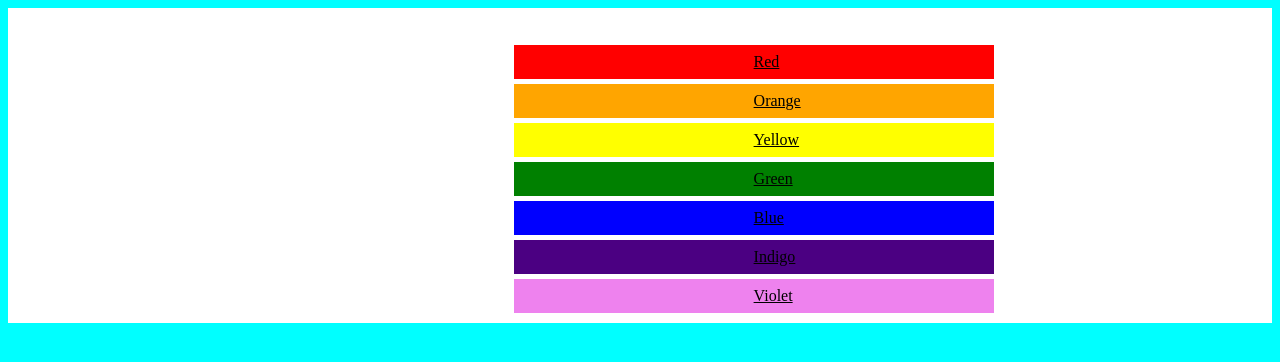
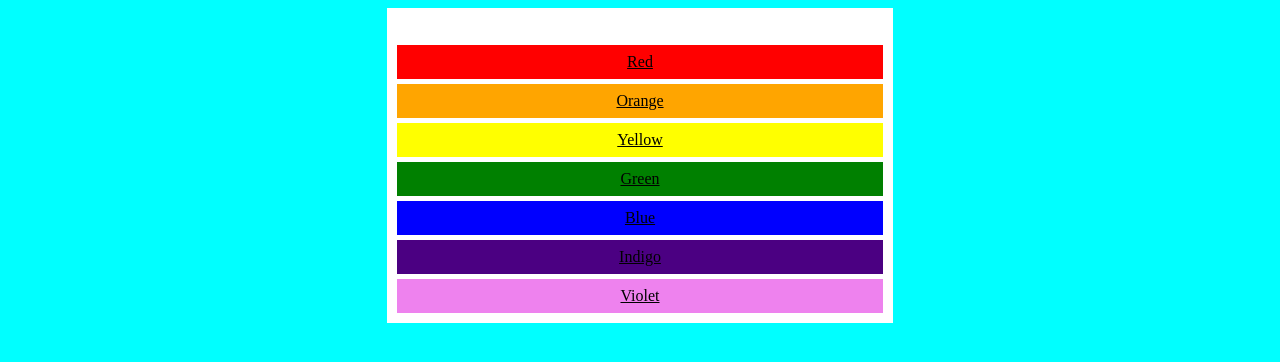
Before and after one commit to LouisWackenier/Web-fundementals, a plain HTML site: page Labo02/ZelfOef4/Index.html in a window 1280 px wide. Drawn offline with Linux system fonts and the light colour scheme.

Commit message:
Oefening afgemaakt

```diff
--- a/Labo02/ZelfOef4/Styling.css
+++ b/Labo02/ZelfOef4/Styling.css
@@ -6,18 +6,24 @@ div {
     background-color: white;
     padding-top: 2rem;
     padding-bottom: 5px;
+    margin-left: 30%;
+    margin-right: 30%;
 }
 
 a {
     padding: 8px 15rem;
+    padding-left: 2rem;
+    padding-right: 2rem;
+
     display: block;
     text-decoration: underline;
+
+    margin-left: 10px;
+    margin-right: 10px;
 
     margin-top: 5px;
     margin-bottom: 5px;
 
-    margin-left: 40%;
-    margin-right: 40%;
     text-align: center;
 }
 
```
